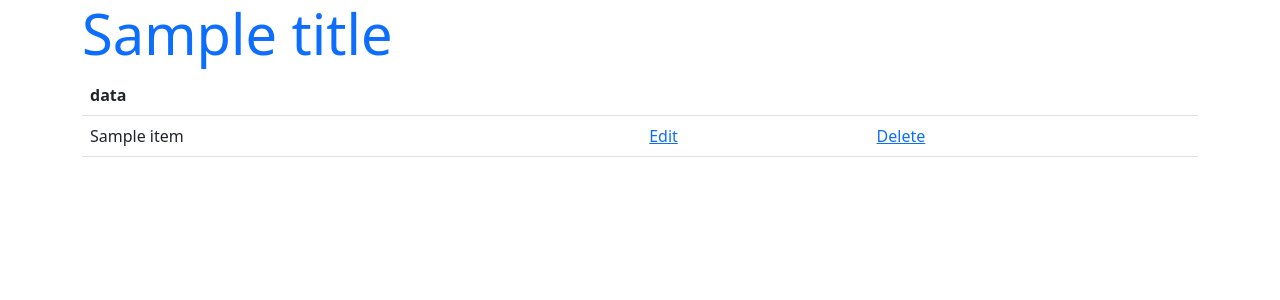
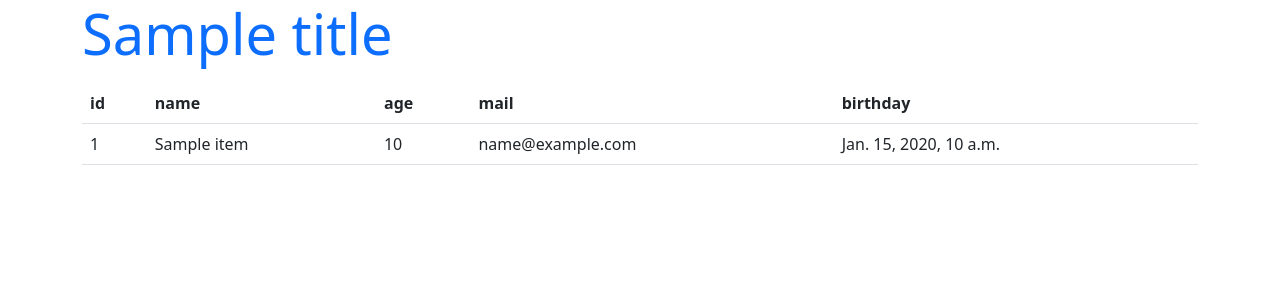
Before and after one commit to t17n/Django_Introduction, a Django app: template hello/templates/hello/index.html in a window 1280 px wide. Shown: the top 300 px of the page. Run offline with Django 4.2, Linux system fonts and the light colour scheme; the template is opened without the code that fills it: most values are stand-ins (such as "Sample title", 1, 10 or a date in 2020).

Commit message:
section4-1 completed

```diff
--- a/hello/templates/hello/index.html
+++ b/hello/templates/hello/index.html
@@ -6,17 +6,23 @@
     <title>{{title}}</title>
     <link href="https://cdn.jsdelivr.net/npm/bootstrap@5.3.0/dist/css/bootstrap.min.css" rel="stylesheet" integrity="sha384-9ndCyUaIbzAi2FUVXJi0CjmCapSmO7SnpJef0486qhLnuZ2cdeRhO02iuK6FUUVM" crossorigin="anonymous"></head>
 <body class="container">
-    <h1 class="display-4 text-primary">
-        {{title}}</h1>
+    <h1 class="display-4 text-primary">{{title}}</h1>
+    <p>{{message|safe}}</p>
     <table class="table">
         <tr>
-            <th>data</th><th></th><th></th>
+            <th>id</th>
+            <th>name</th>
+            <th>age</th>
+            <th>mail</th>
+            <th>birthday</th>
         </tr>
     {% for item in data %}
         <tr>
-            <td>{{item}}</td>
-            <td><a href="{% url 'edit' item.id %}">Edit</a></td>
-            <td><a href="{% url 'delete' item.id %}">Delete</a></td>
+            <td>{{item.id}}</td>
+            <td>{{item.name}}</td>
+            <td>{{item.age}}</td>
+            <td>{{item.mail}}</td>
+            <td>{{item.birthday}}</td>
         </tr>
     {% endfor %}
     </table>
```
Also changed, not shown: hello/templates/hello/find.html (+9 -2 lines), hello/views.py (+10 -6 lines).
